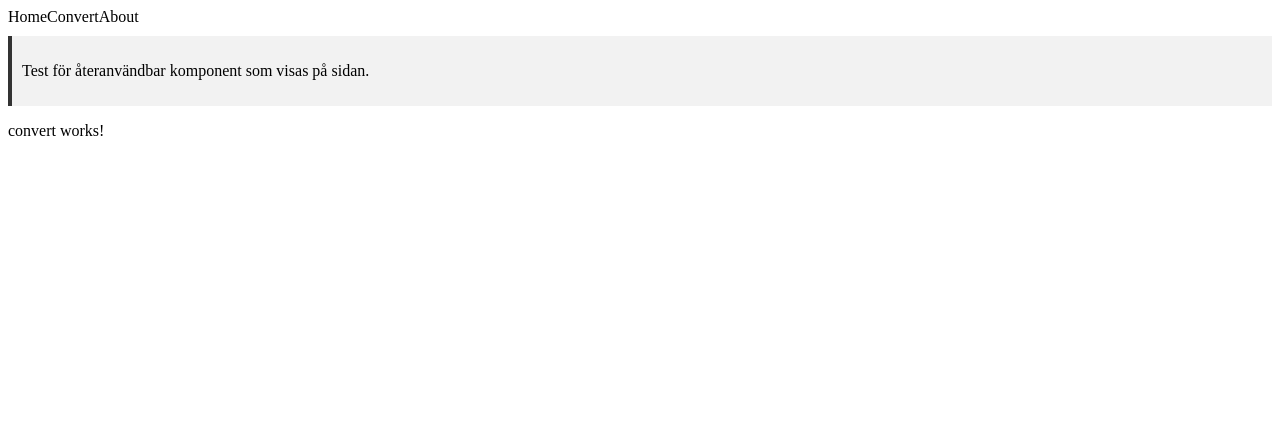
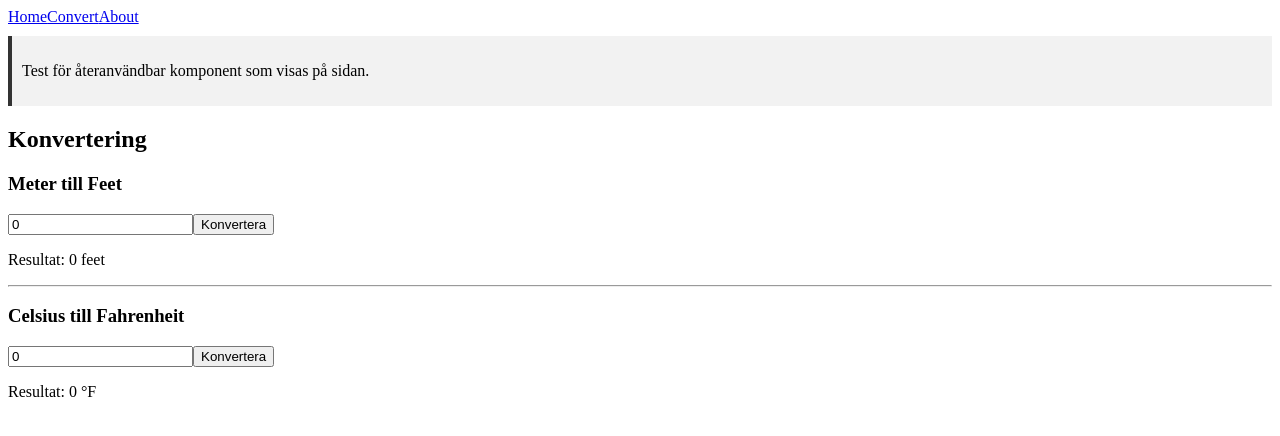
Before and after one commit to T-880/angular-projekt, an Angular app: page /convert in a window 1280 px wide. Shown: the top 436 px of the page. Built offline with nearby package versions, Linux system fonts and the light colour scheme.

Commit message:
Lagt till FormsModule i app-komponenten och konverteringskomponenten för att stödja formulärhanteringen så att den fungerar. Uppdaterade konverterings- och header-komponenterna med nödvändiga imports och har nu fått navigationen att fungera.

```diff
--- a/src/app/app.ts
+++ b/src/app/app.ts
@@ -1,10 +1,11 @@
 import { Component, signal } from '@angular/core';
 import { RouterOutlet } from '@angular/router';
 import { Header } from './header/header';
+import { FormsModule } from '@angular/forms';
 
 @Component({
   selector: 'app-root',
-  imports: [RouterOutlet, Header],
+  imports: [RouterOutlet, Header, FormsModule],
   templateUrl: './app.html',
   styleUrl: './app.css'
 })
--- a/src/app/convert/convert.html
+++ b/src/app/convert/convert.html
@@ -1 +1,17 @@
-<p>convert works!</p>
+<h2>Konvertering</h2>
+
+<h3>Meter till Feet</h3>
+
+<input type="number" [(ngModel)]="meters" placeholder="Ange meter">
+<button (click)="convertMeters()">Konvertera</button>
+
+<p>Resultat: {{ feet }} feet</p>
+
+<hr>
+
+<h3>Celsius till Fahrenheit</h3>
+
+<input type="number" [(ngModel)]="celsius" placeholder="Ange celsius">
+<button (click)="convertCelsius()">Konvertera</button>
+
+<p>Resultat: {{ fahrenheit }} °F</p>
--- a/src/app/convert/convert.ts
+++ b/src/app/convert/convert.ts
@@ -1,9 +1,25 @@
 import { Component } from '@angular/core';
+import { FormsModule } from '@angular/forms';
 
 @Component({
   selector: 'app-convert',
-  imports: [],
+  imports: [FormsModule],
   templateUrl: './convert.html',
   styleUrl: './convert.css',
 })
-export class Convert {}
+export class Convert {
+
+  meters: number = 0;
+  feet: number = 0;
+
+  celsius: number = 0;
+  fahrenheit: number = 0;
+
+  convertMeters() {
+    this.feet = this.meters * 3.28084;
+  }
+
+  convertCelsius() {
+    this.fahrenheit = (this.celsius * 9 / 5) + 32;
+  }
+}
--- a/src/app/header/header.ts
+++ b/src/app/header/header.ts
@@ -1,8 +1,9 @@
 import { Component } from '@angular/core';
+import { RouterLink } from '@angular/router';
 
 @Component({
   selector: 'app-header',
-  imports: [],
+  imports: [RouterLink],
   templateUrl: './header.html',
   styleUrl: './header.css',
 })
```
